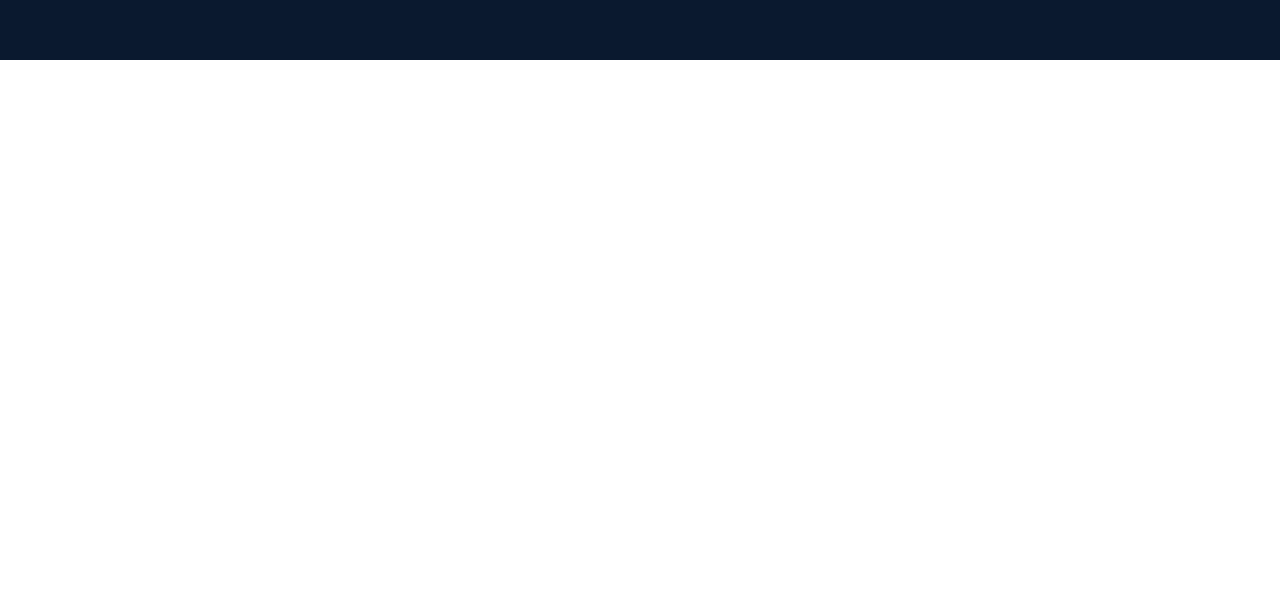
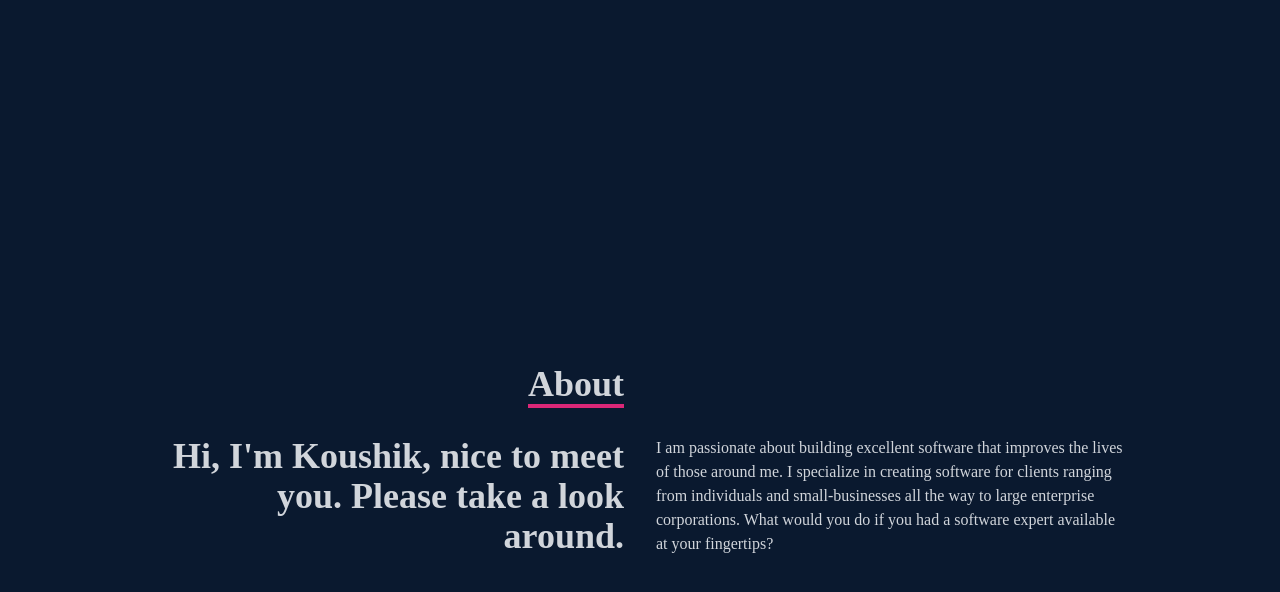
Before and after one commit to iamkoushik1999/React-Portfolio-Tailwind, a React (Create React App) app: page / in a window 1280 px wide. Shown: the part 740-1332 px from the top of the page. Before the commit the page ends 800 px from the top, so only its background shows below. Built offline with nearby package versions, Linux system fonts and the light colour scheme.

Commit message:
added About component

```diff
--- a/src/App.js
+++ b/src/App.js
@@ -1,11 +1,13 @@
 import Navbar from "./components/Navbar";
 import Home from "./components/Home";
+import About from "./components/About";
 
 function App() {
   return (
     <div>
       <Navbar />
       <Home />
+      <About />
     </div>
   );
 }
--- /dev/null
+++ b/src/components/About.js
@@ -0,0 +1,34 @@
+import React from "react";
+
+const About = () => {
+  return (
+    <div name="about" className="w-full h-screen bg-[#0a192f] text-gray-300">
+      <div className="flex flex-col justify-center items-center w-full h-full">
+        <div className="max-w-[1000px] w-full grid grid-cols-2 gap-8">
+          <div className="sm:text-right pb-8 pl-4">
+            <p className="text-4xl font-bold inline border-b-4 border-pink-600">
+              About
+            </p>
+          </div>
+          <div className=""></div>
+        </div>
+        <div className="max-w-[1000px] w-full grid sm:grid-cols-2 gap-8 px-4">
+          <div className="sm:text-right text-4xl font-bold ">
+            <p>Hi, I'm Koushik, nice to meet you. Please take a look around.</p>
+          </div>
+          <div className="">
+            <p>
+              I am passionate about building excellent software that improves
+              the lives of those around me. I specialize in creating software
+              for clients ranging from individuals and small-businesses all the
+              way to large enterprise corporations. What would you do if you had
+              a software expert available at your fingertips?
+            </p>
+          </div>
+        </div>
+      </div>
+    </div>
+  );
+};
+
+export default About;
```
